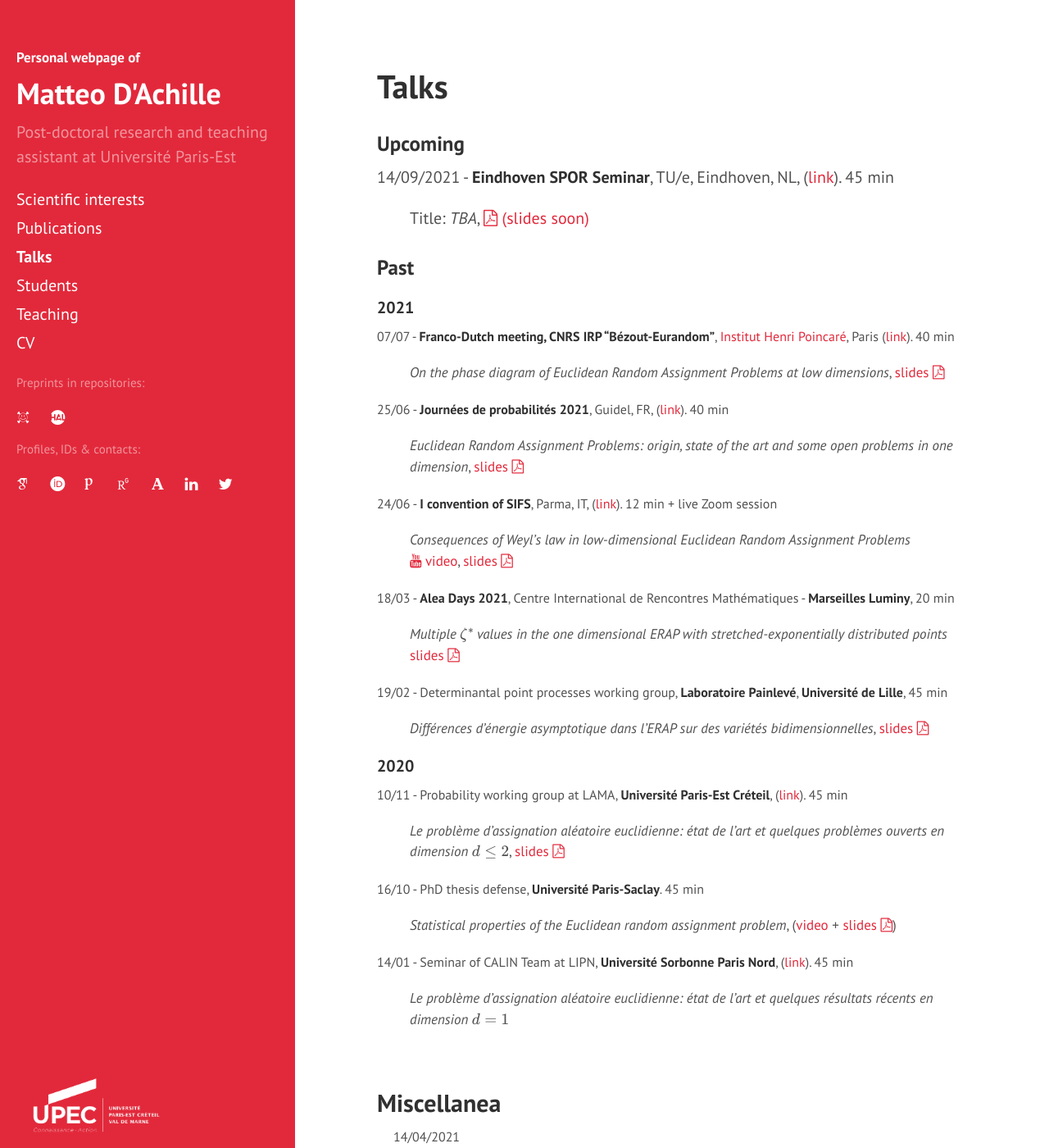
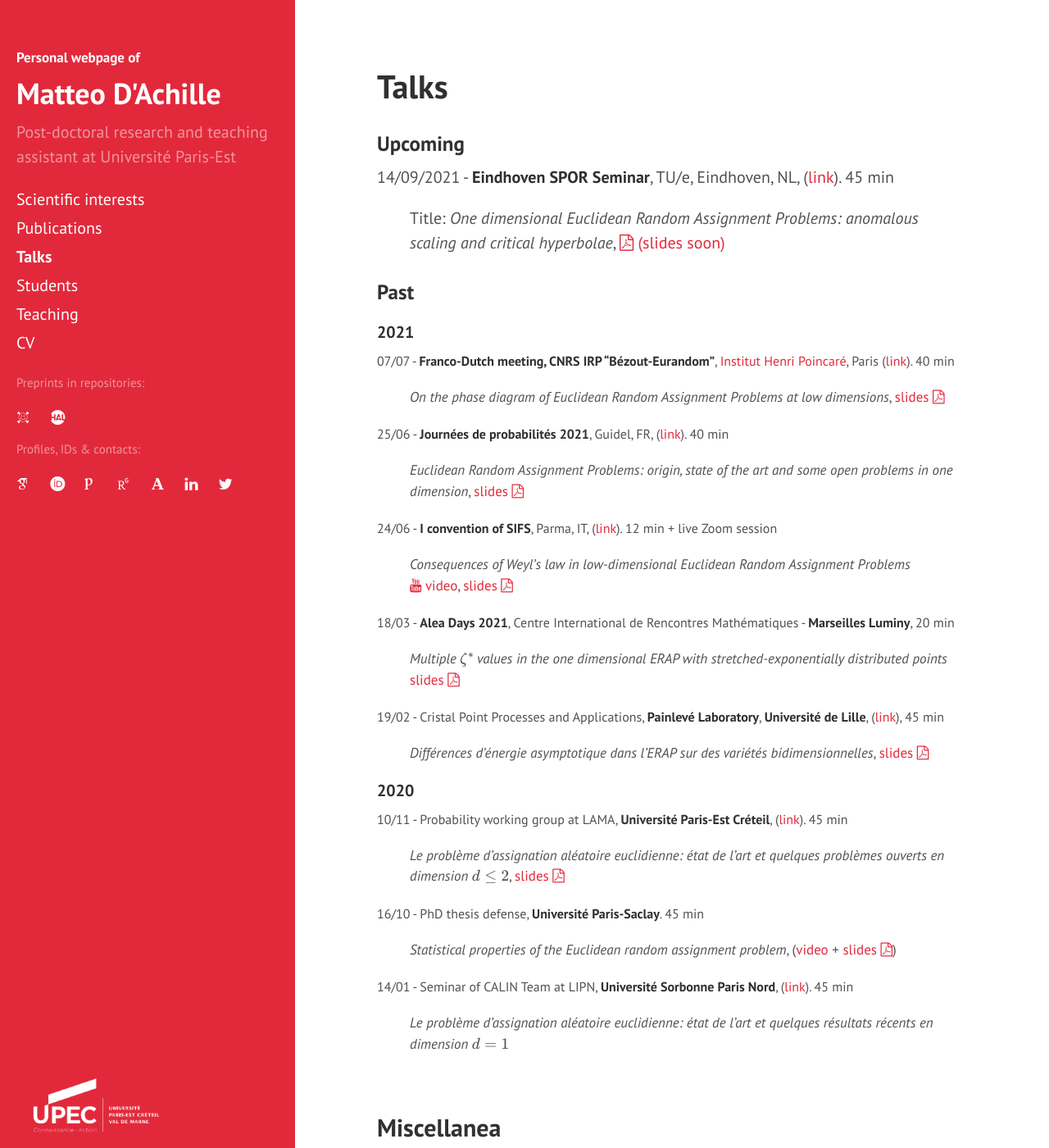
Before and after one commit to matteodachille/matteodachille.github.io, a Jekyll site: the page built from events.md, in a window 1280 px wide and 1400 px high. Shown: the whole window at 82% size. Built offline with Jekyll 4.4.1, drawn with Linux system fonts in a browser that asks for light colours; nearby versions of some CDN libraries; some web fonts are replaced; formulas are drawn with MathJax 3.

Commit message:
Added TU/e talk title, corrected typos

```diff
--- a/events.md
+++ b/events.md
@@ -31,7 +31,7 @@ _On the phase diagram of Euclidean Random Assignment Problems at low dimensions_
 14/09/2021 - **Eindhoven SPOR Seminar**, TU/e, Eindhoven, NL, ([link](https://www.eurandom.tue.nl/eindhoven-spor-seminar/){:target="_blank"}). 45 min
 {: style="font-size: 20px" }
 
-Title: _TBA_, [<i class="fa fa-file-pdf-o" aria-hidden="true"></i> (slides soon)]({{ site.baseurl }}events){:target="_blank"}
+Title: _One dimensional Euclidean Random Assignment Problems: anomalous scaling and critical hyperbolae_, [<i class="fa fa-file-pdf-o" aria-hidden="true"></i> (slides soon)]({{ site.baseurl }}events){:target="_blank"}
 {: style="margin-left: 40px" }
 
 <!--, [<i class="fa fa-youtube fa-align-center-1x" aria-hidden="true"></i> video]({{ site.baseurl }}events){:target="_blank"},-->
@@ -67,7 +67,7 @@ _Multiple \\(\zeta^*\\) values in the one dimensional ERAP with stretched-expone
 {: style="font-size: 17px; margin-left: 40px" }
 
 
-19/02 - Determinantal point processes working group, **Laboratoire Painlevé**, **Université de Lille**, 45 min
+19/02 - Cristal Point Processes and Applications, **Painlevé Laboratory**, **Université de Lille**, ([link](http://seminaire.univ-lille1.fr/node/544){:target="_blank"}), 45 min
 {: style="font-size: 16px;" }
 _Différences d'énergie asymptotique dans l'ERAP sur des variétés bidimensionnelles_, <a href="{{  site.baseurl }}downloads/erap22-Lille-finalv2.pdf" target="\_blank">slides <i class="fa fa-file-pdf-o" aria-hidden="true"></i></a>
 {: style="font-size: 17px; margin-left: 40px" }
```
